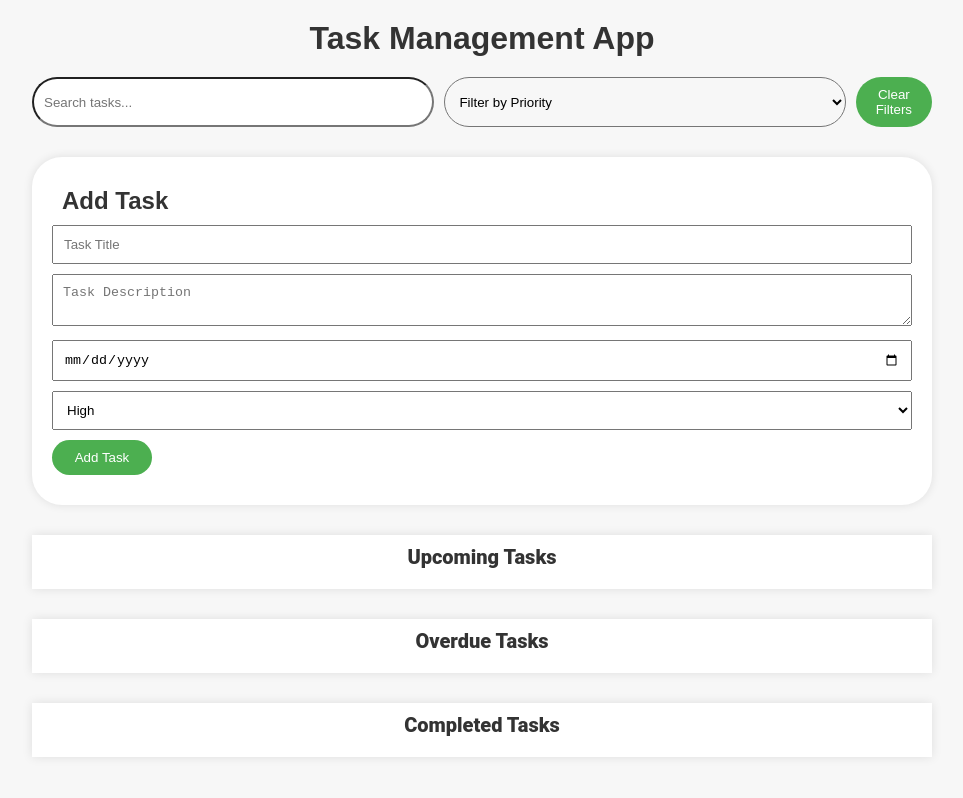
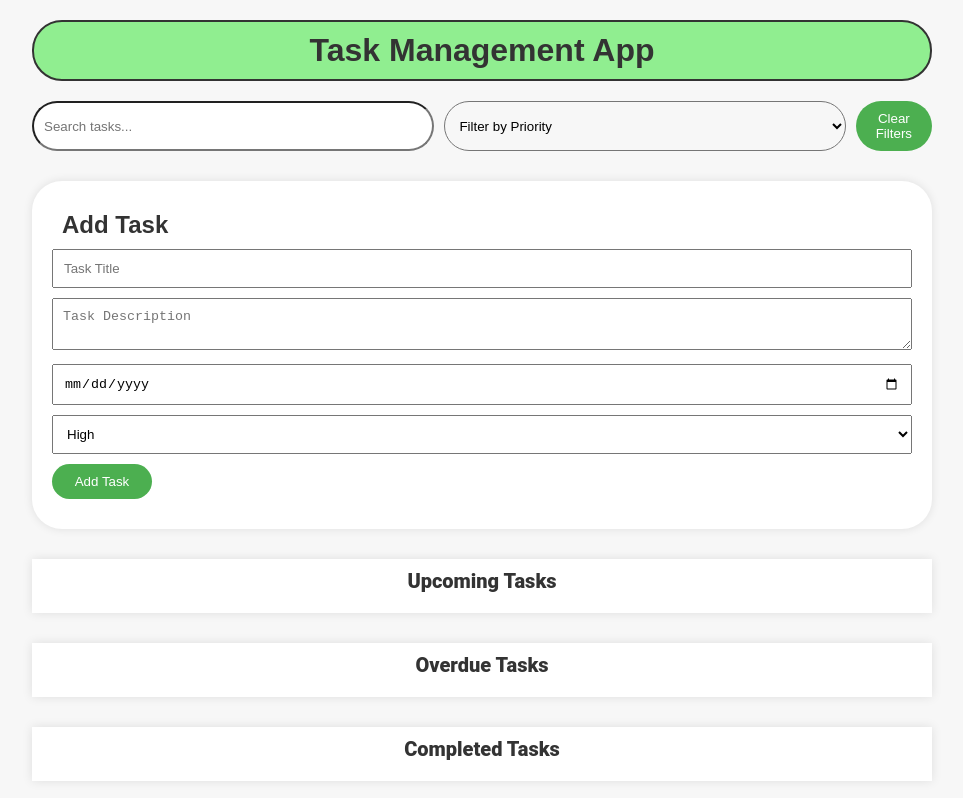
Before and after one commit to ajithhtija/task-management-app, a plain HTML site: page index.html in a window 1280 px wide. Shown: the whole page, without its empty margins (158-1121 px from the left). Drawn offline with Linux system fonts and the light colour scheme.

Commit message:
adding styles

```diff
--- a/styles.css
+++ b/styles.css
@@ -22,6 +22,10 @@ header {
 }
 
 h1 {
+    border: #333 solid 2px;
+    padding: 10px;
+    border-radius: 30px;
+    background-color: lightgreen;
     font-size: 32px;
 }
 #priorityFilter{
```
